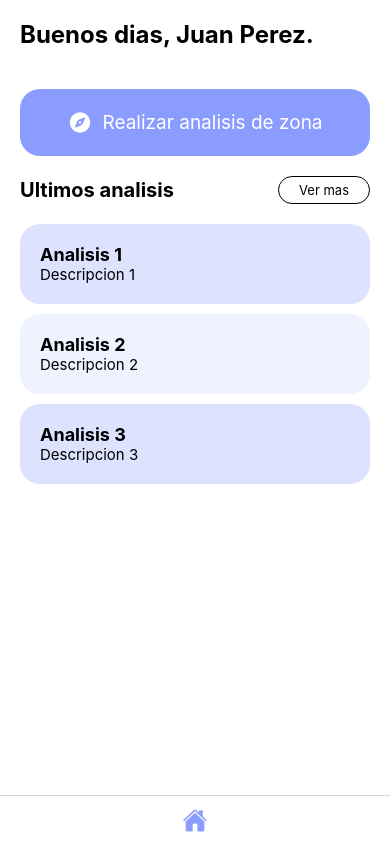
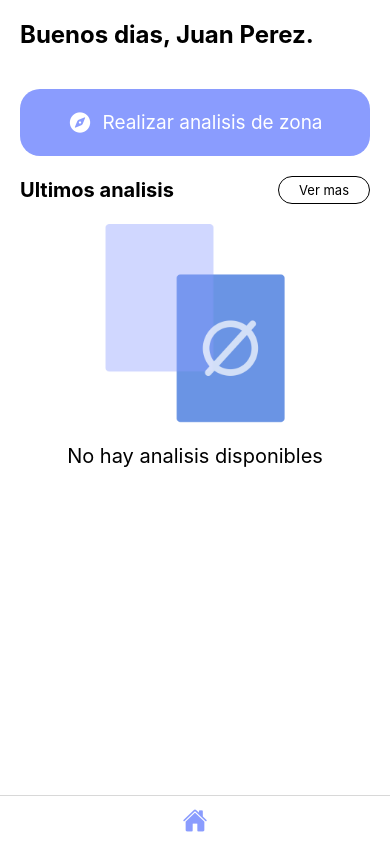
Before and after one commit to AlexisBarajas/Sundial, a React Native app: screen /App in a window 390 px wide. Built offline with nearby package versions, Linux system fonts and the light colour scheme.

Commit message:
Refactor HomeScreen component to remove hardcoded data

```diff
--- a/src/screens/AppScreens/HomeScreen.tsx
+++ b/src/screens/AppScreens/HomeScreen.tsx
@@ -51,11 +51,7 @@ const HomeScreen = ({ navigation }: any) => {
   const temperature: number = 25; /* TODO: Get this from a weather api */
 
   // User data app TODO: Get this from a db
-  const data: DataType[] = [
-    { id: 1, title: "Analisis 1", desc: "Descripcion 1" },
-    { id: 2, title: "Analisis 2", desc: "Descripcion 2" },
-    { id: 3, title: "Analisis 3", desc: "Descripcion 3" },
-  ];
+  const data: DataType[] = [];
 
   return (
     <ScrollView style={AppStyles.container}>
```
